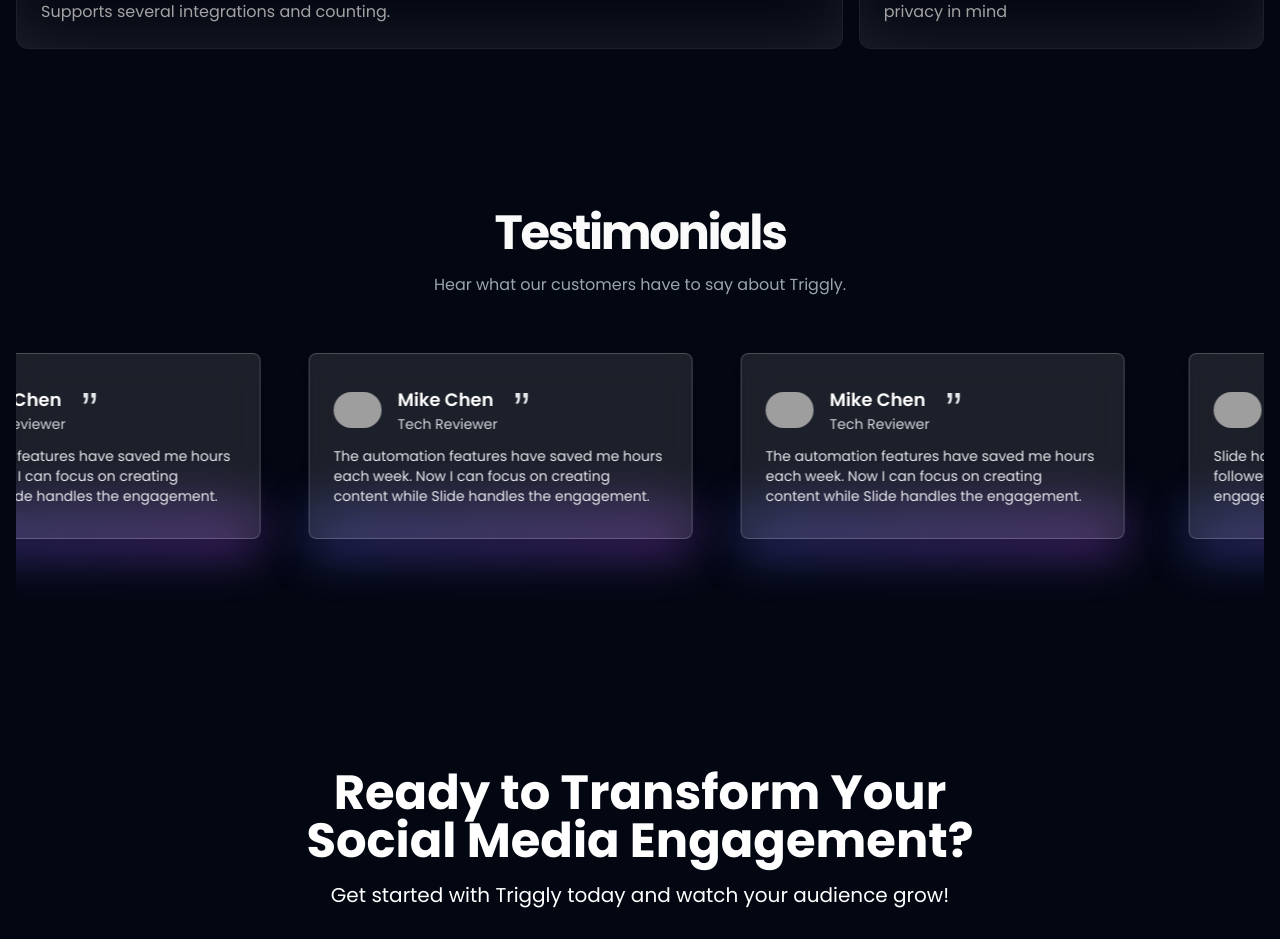
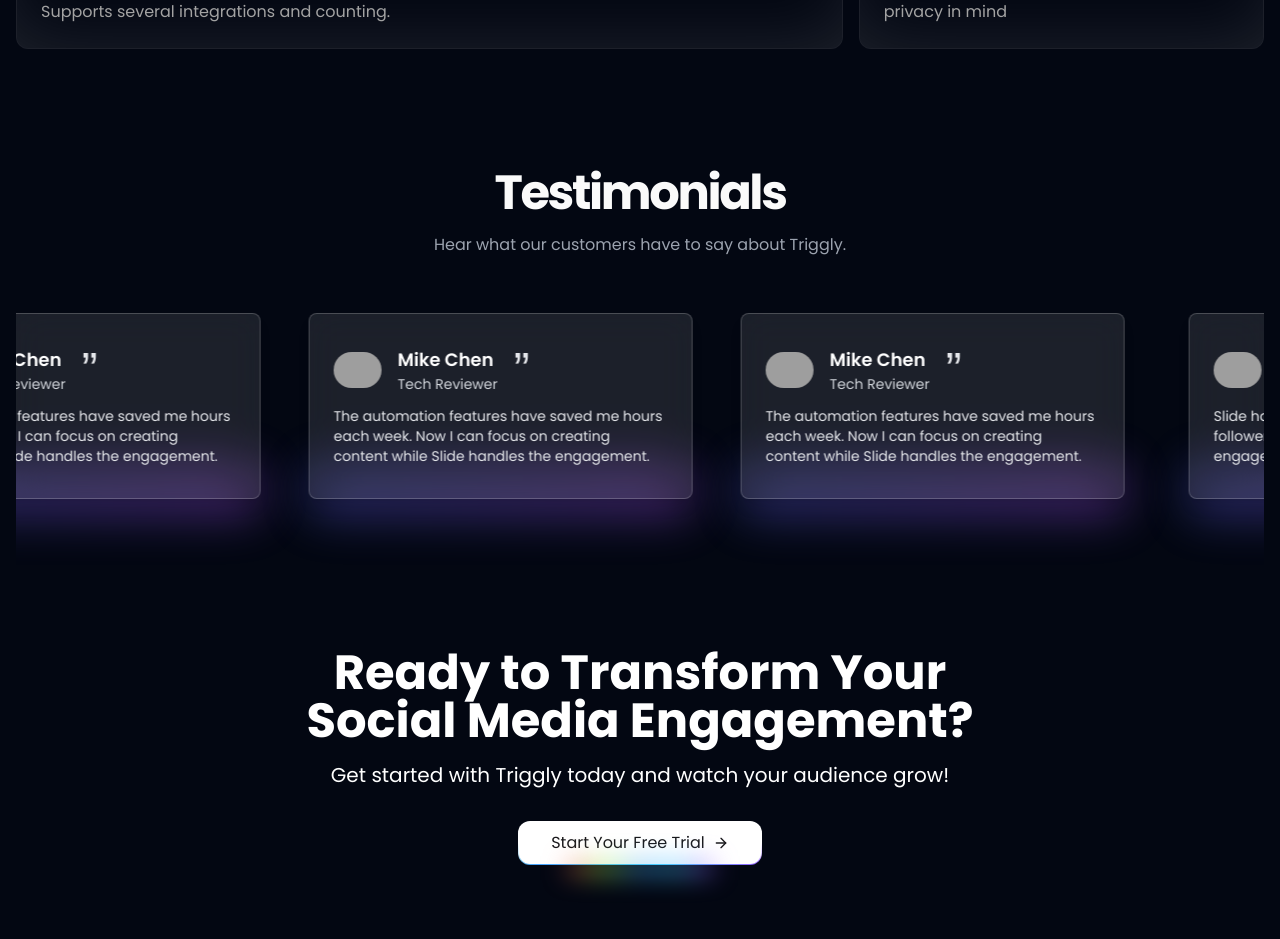
Before and after one commit to Virenkun/triggly, a Next.js app: page / in a window 1280 px wide. Shown: the part 5000-5939 px from the top of the page. Built offline with nearby package versions, Linux system fonts and the light colour scheme; grey boxes are pictures that could not be loaded; a web font is replaced by a local one.

Commit message:
Update spacing in CTA and Testimonials components for improved layout

```diff
--- a/src/app/(public)/_component/cta.tsx
+++ b/src/app/(public)/_component/cta.tsx
@@ -9,7 +9,7 @@
 export default function CTA({}: Props) {
   const router = useRouter();
   return (
-    <section id="contact" className="pt-2 pb-10 text-white">
+    <section id="contact" className="pt-2 pb-10 mb-10 text-white">
       <div className="container px-4">
         <div className="max-w-2xl mx-auto text-center">
           <h2 className="text-5xl font-bold mb-4">
--- a/src/app/(public)/_component/testimonials.tsx
+++ b/src/app/(public)/_component/testimonials.tsx
@@ -40,7 +40,7 @@
 
 export default function Testimonials({}: Props) {
   return (
-    <section id="testimonials" className="py-20">
+    <section id="testimonials" className="mt-10">
       <div className="px-4">
         <SectionHeading
           title=" Testimonials"
```
